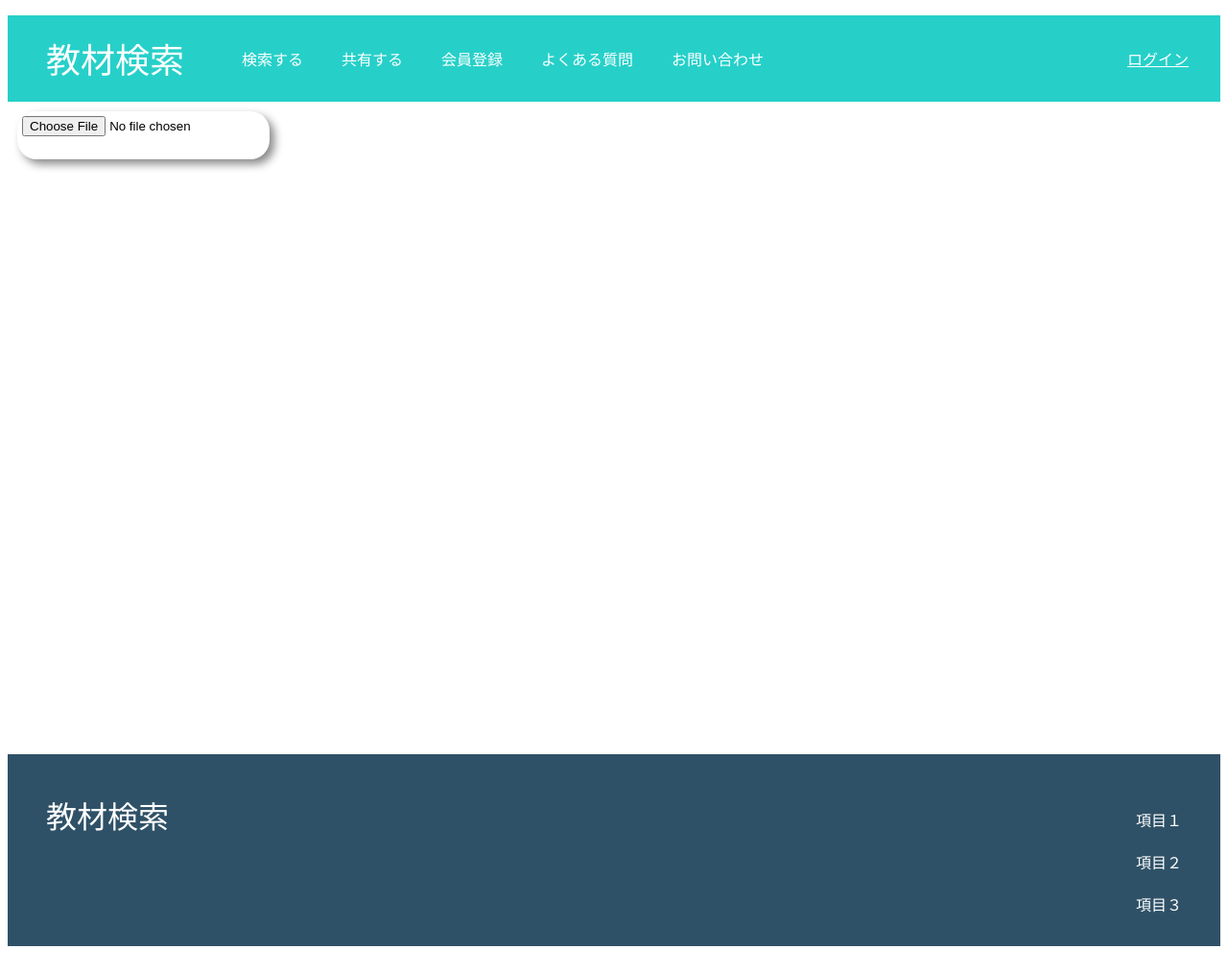
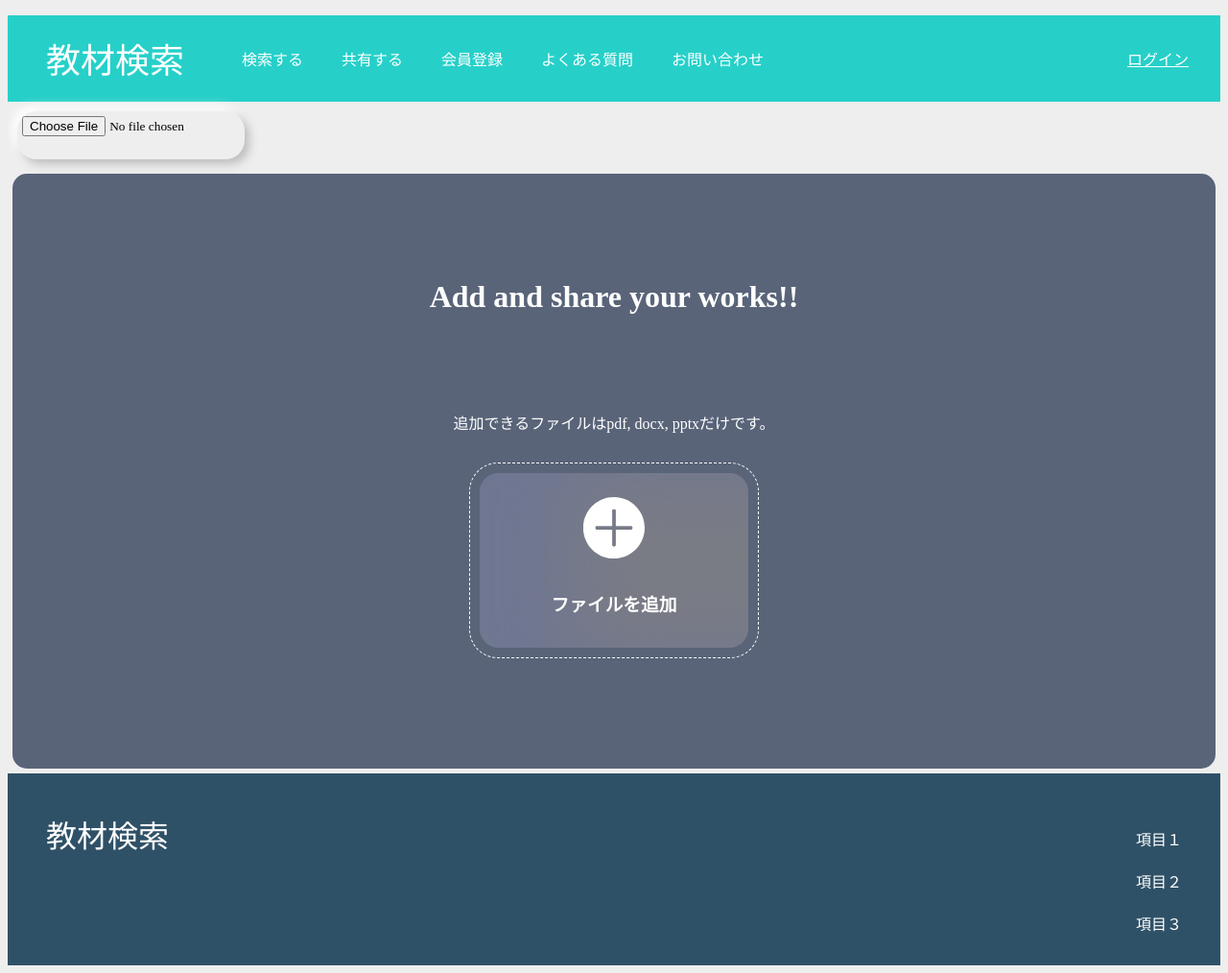
Before and after one commit to Itsuki-0129/-, a Flask app: page /upload in a window 1280 px wide. Shown: the whole page at 96% size. Before the commit the page ends 986 px from the top, so only its background shows below. Run offline with Flask 2, Linux system fonts and the light colour scheme.

Commit message:
svgでuploadのレイアウト,ログインをデータベースで。

```diff
--- a/main.py
+++ b/main.py
@@ -33,7 +33,7 @@ def login_check():
     if not session.get('logged_in'):
         login_info = "ログイン"
     else:
-        login_info = "ItsukiNagao"
+        login_info = session['user_name']
     return login_info
 
 #ホームページ
@@ -42,6 +42,7 @@ def index():
     login_info = login_check()
     return render_template("index.html", login_info=login_info)
 
+#Ajaxでデータベース選択時のテーブル一覧送信
 @app.route('/ajax_db', methods=["GET", "POST"])
 def ajax_001():
     selected_db = request.json['select_db']
@@ -56,6 +57,7 @@ def ajax_001():
 
     return jsonify(json_for_js)
 
+#Ajaxでテーブル選択時のカラム一覧送信
 @app.route('/ajax_table', methods=["GET", "POST"])
 def ajax_002():
     selected_db = request.json['select_db']
@@ -70,6 +72,7 @@ def ajax_002():
     print("/ajax_tableのjsonifyの値は、"+str(json_for_checkbox))
     return jsonify(json_for_checkbox)
 
+#Ajaxでカラム選択時のデータベース結果送信
 @app.route('/ajax_column', methods=["GET", "POST"])
 def ajax_003():
     selected_db = request.json['select_db']
@@ -86,7 +89,7 @@ def ajax_003():
 @app.route('/register', methods = ["GET", "POST"])
 def register_form():
     login_info = login_check()
-    return render_template("register.html", login_info=login_info)
+    return render_template("register.html", login_info=login_info, MailAddress="アドレス", UserName="ユーザー", PassWord="パスワード")
 
 #登録内容確認ページ
 @app.route('/register_check', methods = ["GET", "POST"])
@@ -101,9 +104,16 @@ def login_form():
 
 @app.route('/re_login', methods = ["GET", "POST"])
 def home():
-    if request.form['username'] == 'ItsukiNagao' \
-        and request.form['password'] == 'Nagao-1294':
+    user_str = request.form['username']
+    passwd_str = request.form['password']
+    sql_query = "select count(*) from member where user = '%s' and password = '%s';"%(user_str, passwd_str)
+    print(sql_query)
+    db_result = db_access(str('final_research'), sql_query)
+    print(db_result[0]['count(*)'])
+
+    if db_result[0]["count(*)"] == 1:
         session['logged_in'] = True
+        session['user_name'] = user_str+"はログイン中"
     else:
         session['logged_in'] = False
     return login_form()
@@ -126,4 +136,4 @@ def pptx_upload():
 
 if __name__ == '__main__':
     app.secret_key = os.urandom(12)
-    app.run(host='0.0.0.0', port=5000, debug=True)
+    app.run(host='0.0.0.0', port=5500, debug=True)
--- a/static/css/style.css
+++ b/static/css/style.css
@@ -1,5 +1,59 @@
+*{
+    /*-webkit-appearance: none;*/
+    font-family: "Avenir Next";
+}
+
 body{
-    -webkit-appearance: none;
+    background-color: #eeeeee;
+}
+
+.soft_ui{
+    background-color: #eee;
+    outline: none;
+    color: black;
+    margin: 10px;
+    padding: 5px;
+    height: 40px;
+    border-radius: 20px;
+    border: none;
+    box-shadow: 5px 5px 10px #bebebe, -5px -5px 10px #fff;
+}
+
+.text_001{
+    outline: none;
+    color: black;
+    margin: 10px;
+    padding: 5px 30px;
+    height: 40px;
+    width: 250px;
+    border-radius: 25px;
+    border: none;
+    background-color: #eeeeee;
+    box-shadow: 5px 5px 10px #bebebe, -5px -5px 10px #fff;
+}
+
+.submit_button{
+    color: white;
+    background-color: #fe005d;
+    outline: none;
+    border: none;
+    padding: 5px 30px;
+    height: 50px;
+    border-radius: 25px;
+    box-shadow: 5px 5px 10px #bebebe, -5px -5px 10px #fff;
+}
+
+.submit_button:hover{
+    transition: all 0.5s ease;
+     background-color: #d8004f;
+}
+
+.submit_button:active{
+    box-shadow: inset 5px 5px 10px #860031;
+}
+
+input[type=checkbox] {
+    -webkit-appearance:checkbox;
 }
 
 li{
@@ -164,45 +218,44 @@ table.zebra tr:nth-child(even){
     background-color: #fefeff;
 }
 
-.soft_ui{
-    outline: none;
-    color: black;
-    margin: 10px;
-    padding: 5px;
-    height: 40px;
-    border-radius: 20px;
-    border: none;
-    box-shadow: 5px 5px 10px #888;
+.add_space{
+    background-color: #596479;
+    margin: 5px;
+    padding: 10px;
+    min-height: 600px;
+    border-radius: 15px;
 }
 
-.text_001{
-    outline: none;
-    color: black;
-    margin: 10px;
-    padding: 5px 30px;
-    height: 40px;
-    width: 250px;
-    border-radius: 25px;
-    border: none;
-    box-shadow: 5px 5px 10px #888;
+.add_space h1, p{
+    color: #fff;
+    text-align: center;
+    margin: 100px 0px 30px 0px;
 }
 
-.submit_button{
+.add_square h3{
     color: white;
-    background-color: #fe005d;
-    outline: none;
-    border: none;
-    padding: 5px 30px;
-    height: 50px;
-    border-radius: 25px;
-    box-shadow: 5px 5px 10px #888;
 }
 
-.submit_button:hover{
-    transition: all 0.5s ease;
-     background-color: #d8004f;
+.add_square{
+    background-color: #7a7c85;
+    box-shadow: inset 100px 5px 75px #707791;
+    border-spacing: 50px;
+    border-radius: 20px;
+    margin: 10px;
+    padding: 15px;
+    text-align: center;
 }
 
-.submit_button:active{
-    box-shadow: inset 5px 5px 10px #860031;
+.add_square_dashed{
+    width: 300px;
+    margin: auto;
+    border: 1px dashed;
+    border-color: white;
+    border-radius: 30px;
 }
+
+.add_button{
+    width: 64px;
+    height: 64px;
+    padding: 10px;
+}
--- a/templates/upload.html
+++ b/templates/upload.html
@@ -4,6 +4,20 @@
     <form class="form_001" method="POST" id="form_001">
         <input type="file" class="soft_ui">
     </form>
+
+    <div class="add_space">
+        <h1>Add and share your works!!</h1>
+        <p class="how_to_add">
+            追加できるファイルはpdf, docx, pptxだけです。
+        </p>
+
+        <div class="add_square_dashed">
+            <div class="add_square">
+                <img src="../static/svg/add_button.svg" class="add_button" onselectstart="return false;" onmousedown="return false;">
+                <h3>ファイルを追加</h3>
+            </div>
+        </div>
+    </div>
 </div>
 
 {% endblock %}
```
Also changed, not shown: templates/register.html (+5 -5 lines), static/images/スクリーンショット 2020-12-06 16.08.27.png (added), static/svg/add_button.svg (added).
